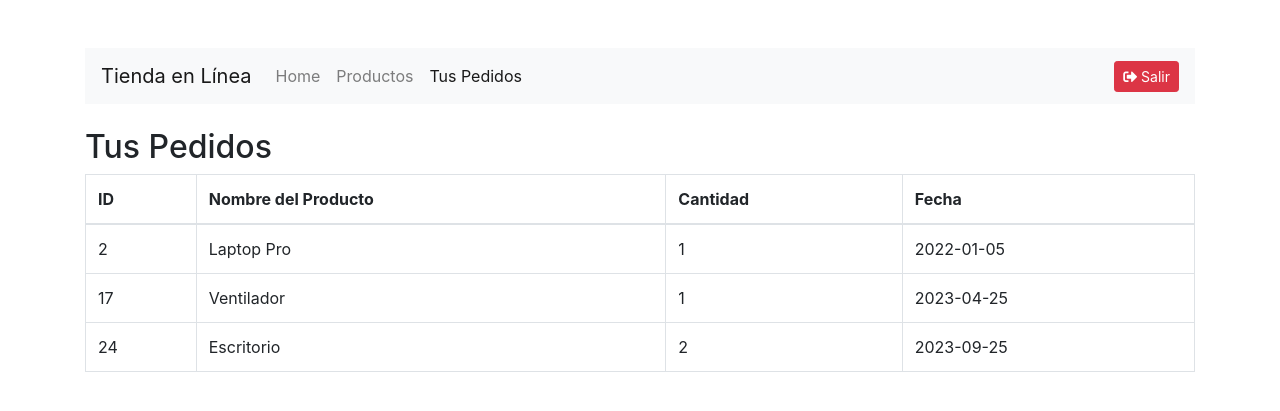
After one commit to Humberto3280/Carrito-de-compra, a PHP site: page /pedidos.php in a window 1280 px wide. The commit adds this page. Shown: the top 411 px of the page. Run offline with PHP 8.4, Linux system fonts and the light colour scheme; a user stored in the database is signed in; data comes from the database, SQL or seed files in the repository.

Commit message:
Add files via upload
Se hace commit a la fuerza

```diff
--- /dev/null
+++ b/Tallerdb/pedidos.php
@@ -0,0 +1,88 @@
+<?php
+session_start();
+include 'conexion_db.php';
+
+if (!isset($_SESSION['usuario_id'])) {
+    header("Location: index.php");
+    exit();
+}
+
+// Función para obtener pedidos del usuario
+function obtenerPedidos($conn, $usuario_id) {
+    $sql = "SELECT p.id, p.nombre, pd.cantidad, pd.fecha
+            FROM tbl_pedidos pd
+            JOIN tbl_productos p ON pd.producto_id = p.id
+            WHERE pd.usuario_id = $usuario_id";
+    $result = mysqli_query($conn, $sql);
+    return $result;
+}
+?>
+
+<!DOCTYPE html>
+<html lang="es">
+<head>
+    <meta charset="UTF-8">
+    <meta name="viewport" content="width=device-width, initial-scale=1.0">
+    <title>Tus Pedidos</title>
+    <link rel="stylesheet" href="https://maxcdn.bootstrapcdn.com/bootstrap/4.5.2/css/bootstrap.min.css">
+    <link rel="stylesheet" href="https://cdnjs.cloudflare.com/ajax/libs/font-awesome/5.15.4/css/all.min.css">
+</head>
+<body>
+    <div class="container mt-5">
+        <nav class="navbar navbar-expand-lg navbar-light bg-light">
+            <a class="navbar-brand" href="index.php">Tienda en Línea</a>
+            <button class="navbar-toggler" type="button" data-toggle="collapse" data-target="#navbarNav" aria-controls="navbarNav" aria-expanded="false" aria-label="Toggle navigation">
+                <span class="navbar-toggler-icon"></span>
+            </button>
+            <div class="collapse navbar-collapse" id="navbarNav">
+                <ul class="navbar-nav mr-auto">
+                    <li class="nav-item">
+                        <a class="nav-link" href="index.php">Home</a>
+                    </li>
+                    <li class="nav-item">
+                        <a class="nav-link" href="productos.php">Productos</a>
+                    </li>
+                    <li class="nav-item active">
+                        <a class="nav-link" href="pedidos.php">Tus Pedidos</a>
+                    </li>
+                </ul>
+                <a href="logout.php" class="btn btn-danger btn-sm">
+                    <i class="fas fa-sign-out-alt"></i> Salir
+                </a>
+            </div>
+        </nav>
+        <div class="mt-4">
+            <h2>Tus Pedidos</h2>
+            <?php
+            $pedidos = obtenerPedidos($conn, $_SESSION['usuario_id']);
+            if (mysqli_num_rows($pedidos) > 0): ?>
+                <table class="table table-bordered">
+                    <thead>
+                        <tr>
+                            <th>ID</th>
+                            <th>Nombre del Producto</th>
+                            <th>Cantidad</th>
+                            <th>Fecha</th>
+                        </tr>
+                    </thead>
+                    <tbody>
+                        <?php while ($pedido = mysqli_fetch_assoc($pedidos)): ?>
+                            <tr>
+                                <td><?php echo $pedido['id']; ?></td>
+                                <td><?php echo $pedido['nombre']; ?></td>
+                                <td><?php echo $pedido['cantidad']; ?></td>
+                                <td><?php echo $pedido['fecha']; ?></td>
+                            </tr>
+                        <?php endwhile; ?>
+                    </tbody>
+                </table>
+            <?php else: ?>
+                <p>No has realizado ningún pedido.</p>
+            <?php endif; ?>
+        </div>
+    </div>
+    <script src="https://code.jquery.com/jquery-3.5.1.slim.min.js"></script>
+    <script src="https://cdn.jsdelivr.net/npm/@popperjs/core@2.9.3/dist/umd/popper.min.js"></script>
+    <script src="https://maxcdn.bootstrapcdn.com/bootstrap/4.5.2/js/bootstrap.min.js"></script>
+</body>
+</html>
```
Also changed, not shown: Tallerdb/index.php (+27 -6 lines), Tallerdb/productos.php (added, +121 -0 lines).
